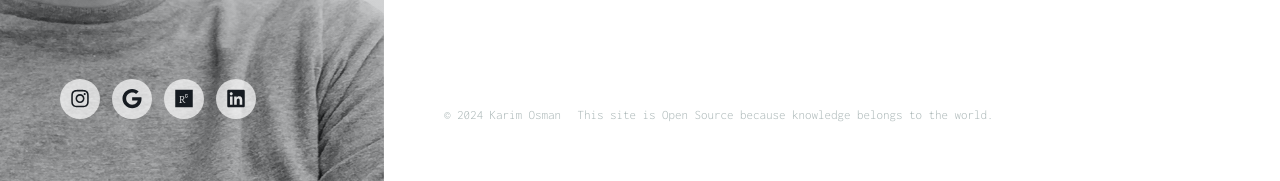
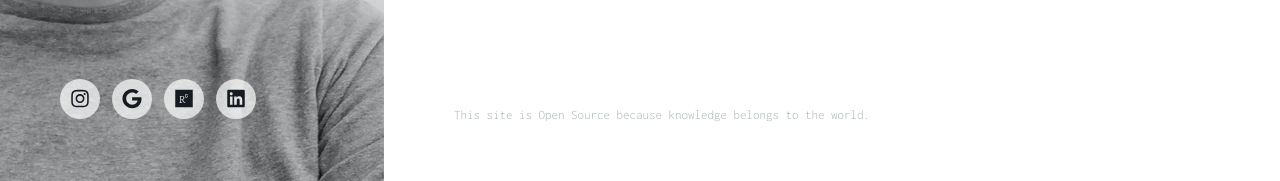
Before and after one commit to karimosman-se/karimosman-se.github.io, a Jekyll site: the page built from _pages/index.md, in a window 1280 px wide and 900 px high, scrolled down 233 px. Shown: the part 719-900 px from the top of the window. Built offline with Jekyll 4.4.1, drawn with Linux system fonts in a browser that asks for light colours; nearby versions of some CDN libraries; some web fonts are replaced.

Commit message:
Update footer.html

```diff
--- a/_includes/footer.html
+++ b/_includes/footer.html
@@ -1,7 +1,6 @@
 <footer class="footer">
 
 	<div class="footer__copyright">
-		<span>© {{ 'now' | date: "%Y" }} Karim Osman</span>
 		<a href="https://github.com/karimosman-se/karimosman-se.github.io" target="_blank">This site is Open Source because knowledge belongs to the world.</a>
 	</div>
 
```
